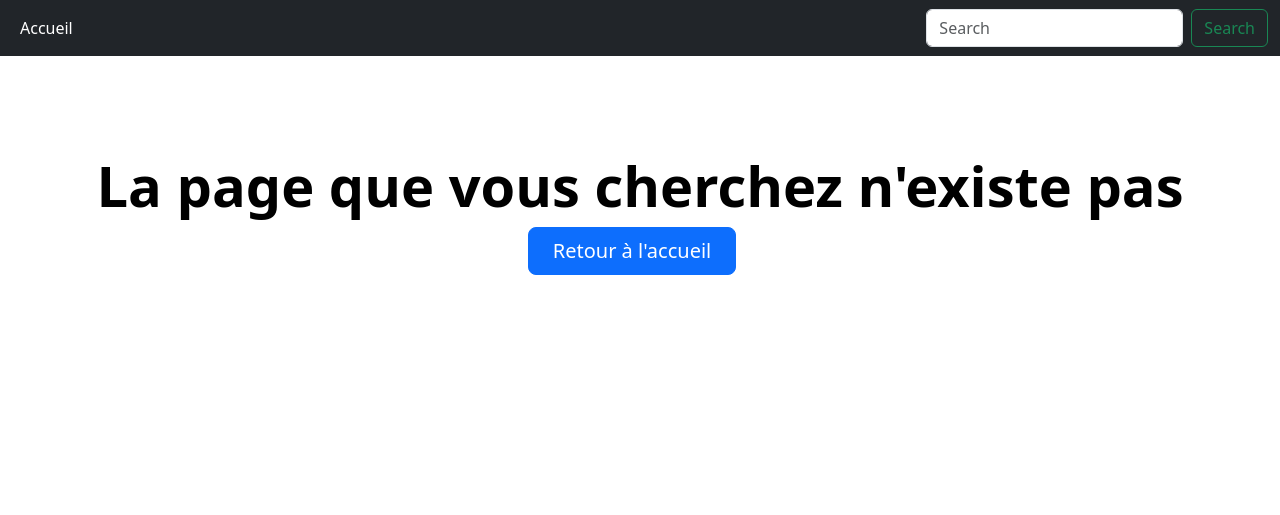
After one commit to mileneDesjardins/Plateforme-dInformation-sur-la-Securite-Alimentaire-Montreal, a Flask app: template templates/404.html in a window 1280 px wide. The commit adds this page. Shown: the top 515 px of the page. Run offline with Flask 3, Linux system fonts and the light colour scheme; the template is opened without the code that fills it, so the values that code supplies are empty; some libraries are stand-ins or nearby versions.

Commit message:
page 404

```diff
--- /dev/null
+++ b/templates/404.html
@@ -0,0 +1,16 @@
+{% extends "layout.html" %}
+{% block content %}
+
+    <div class="px-4 pt-5 my-5 text-center ">
+        <h1 class="display-4 fw-bold text-body-emphasis">La page que vous
+            cherchez n'existe pas</h1>
+        <div class="col-lg-6 mx-auto">
+            <div class="d-grid gap-2 d-sm-flex justify-content-sm-center mb-5">
+                <a href="{{ url_for('accueil') }}"
+                   class="btn btn-primary btn-lg px-4 me-sm-3">Retour à
+                    l'accueil</a>
+            </div>
+        </div>
+    </div>
+
+{% endblock %}
--- a/templates/index.html
+++ b/templates/index.html
@@ -33,11 +33,9 @@
                                class="btn btn-primary w-100 py-2 my-3">Se
                                 connecter</a>
                         </div>
-
                     {% endif %}
 
                     <div class="row ">
-                        <!-- Fast search with date range -->
                         <form>
                             <div class="form-floating my-1 col-md-2">
 
```
Also changed, not shown: templates/compte.html (added, +16 -0 lines).
